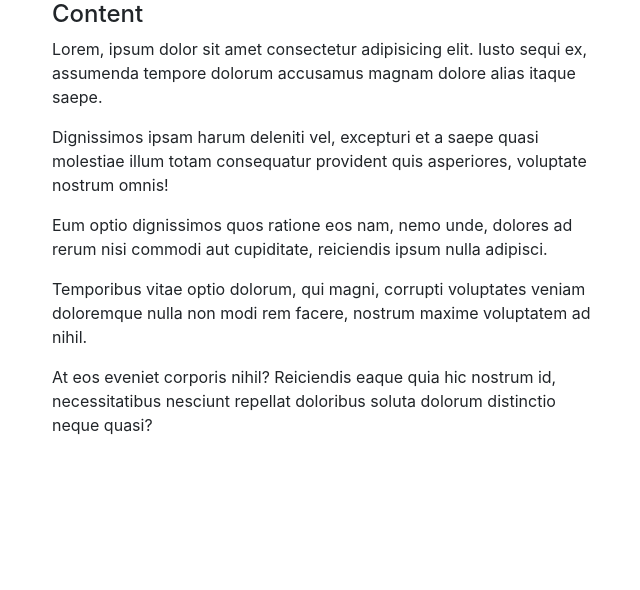
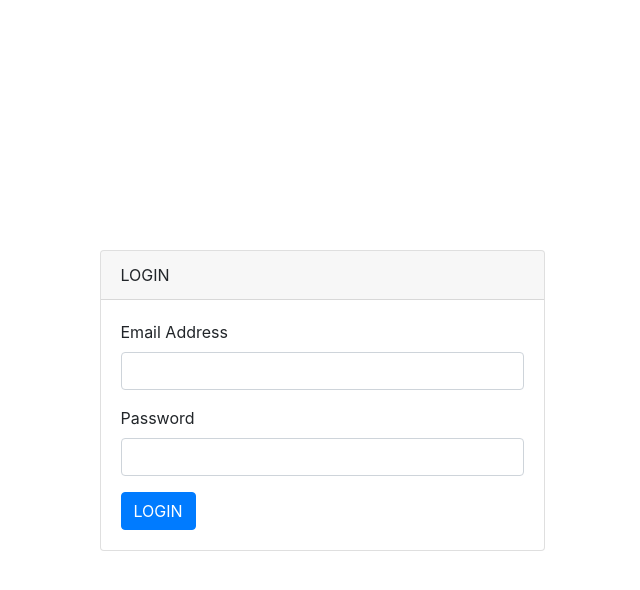
Before and after one commit to sskyaa/BelajarBootstrap4, a plain HTML site: page index.html in a window 1280 px wide. Shown: the whole page, without its empty margins (318-958 px from the left). Drawn offline with Linux system fonts and the light colour scheme.

Commit message:
menambahkan login form ala bootstrap

```diff
--- a/index.html
+++ b/index.html
@@ -4,39 +4,44 @@
     <meta charset="UTF-8" />
     <meta name="viewport" content="width=device-width, initial-scale=1.0" />
     <meta http-equiv="X-UA-Compatible" content="ie=edge" />
-    <title>Bootstrap 4</title>
+    <title>Getting started Bootstrap 4</title>
     <link rel="stylesheet" href="assets/css/bootstrap.min.css" />
   </head>
   <body>
+    <!-- let's do some login form with bootstrap 4 -->
+
     <div class="container">
-      <div class="row justify-content-center">
-        <div class="col-md-6">
-          <h4>Content</h4>
-
-          <p>
-            Lorem, ipsum dolor sit amet consectetur adipisicing elit. Iusto
-            sequi ex, assumenda tempore dolorum accusamus magnam dolore alias
-            itaque saepe.
-          </p>
-          <p>
-            Dignissimos ipsam harum deleniti vel, excepturi et a saepe quasi
-            molestiae illum totam consequatur provident quis asperiores,
-            voluptate nostrum omnis!
-          </p>
-          <p>
-            Eum optio dignissimos quos ratione eos nam, nemo unde, dolores ad
-            rerum nisi commodi aut cupiditate, reiciendis ipsum nulla adipisci.
-          </p>
-          <p>
-            Temporibus vitae optio dolorum, qui magni, corrupti voluptates
-            veniam doloremque nulla non modi rem facere, nostrum maxime
-            voluptatem ad nihil.
-          </p>
-          <p>
-            At eos eveniet corporis nihil? Reiciendis eaque quia hic nostrum id,
-            necessitatibus nesciunt repellat doloribus soluta dolorum distinctio
-            neque quasi?
-          </p>
+      <div
+        class="row justify-content-center align-items-center"
+        style="height: 100vh"
+      >
+        <div class="col-md-5">
+          <div class="card">
+            <div class="card-header">LOGIN</div>
+            <div class="card-body">
+              <form action="" autocomplete="off">
+                <div class="form-group mb-3">
+                  <label for="email">Email Address</label>
+                  <input
+                    type="text"
+                    name="email"
+                    id="email"
+                    class="form-control"
+                  />
+                </div>
+                <div class="form-group mb-3">
+                  <label for="password">Password</label>
+                  <input
+                    type="text"
+                    name="password"
+                    id="password"
+                    class="form-control"
+                  />
+                </div>
+                <button type="submit" class="btn btn-primary">LOGIN</button>
+              </form>
+            </div>
+          </div>
         </div>
       </div>
     </div>
```
Also changed, not shown: screenshot/Screenshot 2025-07-05 120834.png (added).
